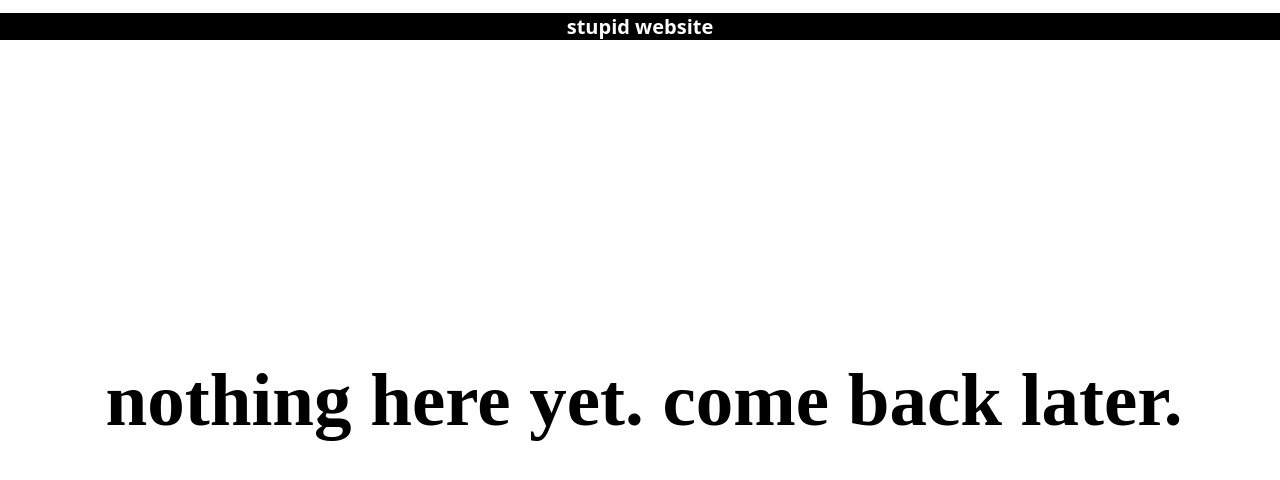
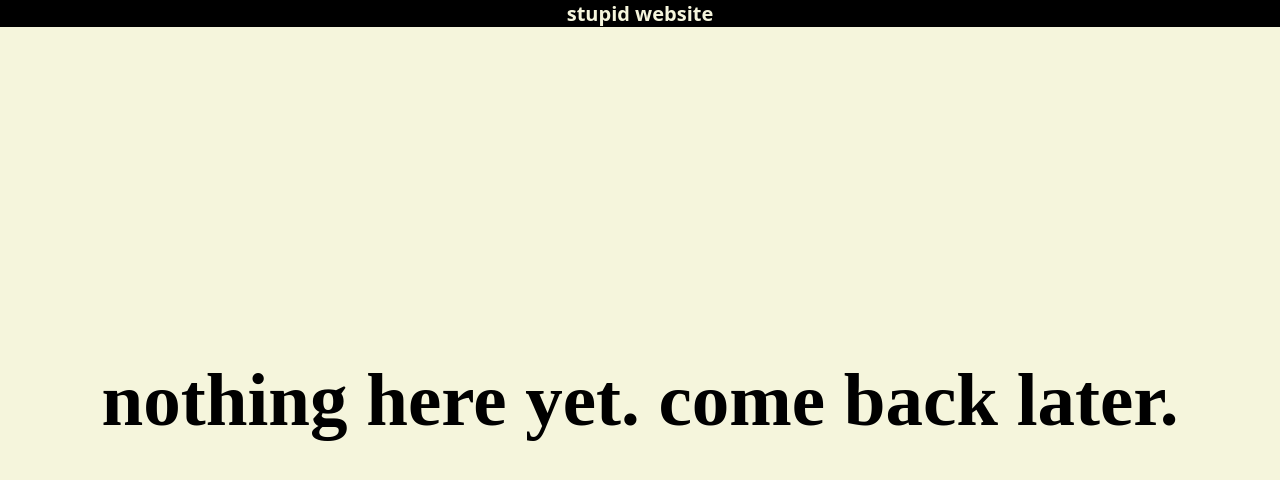
Before and after one commit to Basement561/basement561.github.io, a plain HTML site: page index.html in a window 1280 px wide. Drawn offline with Linux system fonts and the light colour scheme.

Commit message:
more minor improvements
changed body color and header text color
fixed margins on body

```diff
--- a/index.html
+++ b/index.html
@@ -1,15 +1,18 @@
 <!DOCTYPE html>
 <style>
+    #body {
+        padding: 0%;
+        margin: 0%;
+        background-color: beige;
+    }
     #topheading {
         text-align: center;
         background-color: black;
-        color: white;
+        color: beige;
         font-family: system-ui, -apple-system, BlinkMacSystemFont, 'Segoe UI', Roboto, Oxygen, Ubuntu, Cantarell, 'Open Sans', 'Helvetica Neue', sans-serif;
         font-size:20px;
-        left: 0px;
-        width: 100%;
-        top: -0px;
-        position: absolute;
+        position: relative;
+        margin: 0%;
     }
     #bigheading {
         display: table-cell;
@@ -40,7 +43,7 @@
             stupid website
         </title>
     </head>
-    <body>
+    <body id="body">
         <h1 id="topheading">
             stupid website
         </h1>
```
